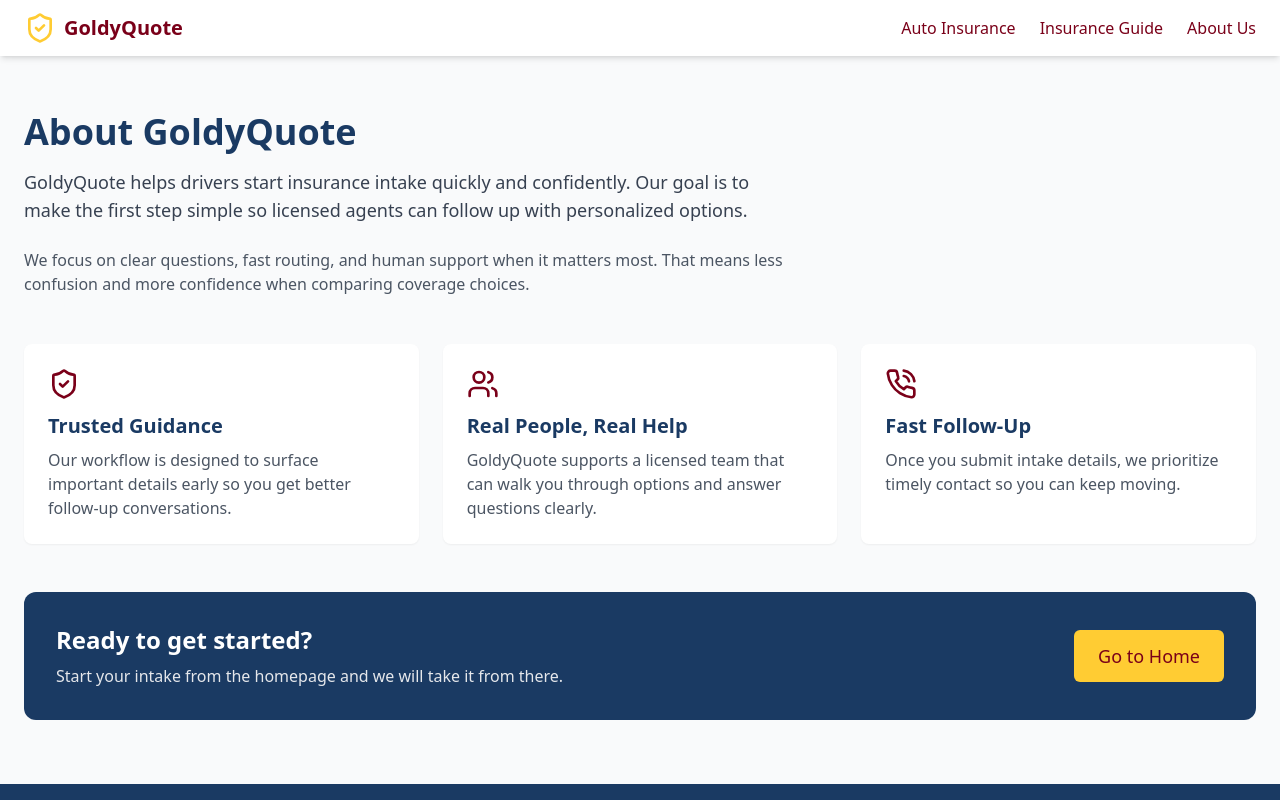
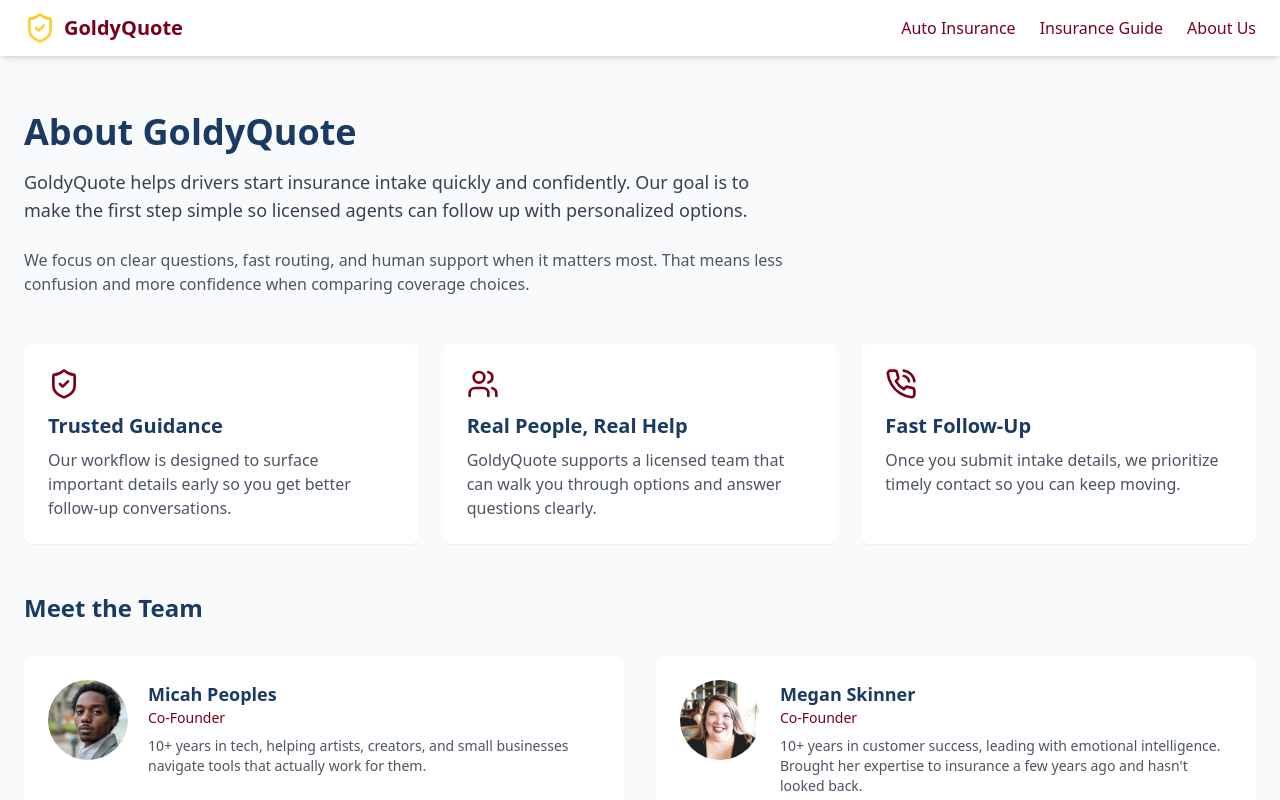
Before and after one commit to micahp/goldy-quote, a React (Vite) app: page /about in a window 1280 px wide. Shown: the top 800 px of the page. Built offline with nearby package versions, Linux system fonts and the light colour scheme.

Commit message:
feat(about): add team section with Micah and Megan bios

```diff
--- a/src/pages/AboutPage.tsx
+++ b/src/pages/AboutPage.tsx
@@ -4,6 +4,8 @@ import { ShieldCheck, Users, PhoneCall } from 'lucide-react';
 import Header from '../components/layout/Header';
 import Footer from '../components/layout/Footer';
 import Button from '../components/common/Button';
+import micahPhoto from '../assets/micah-peoples.jpeg';
+import meganPhoto from '../assets/megan-skinner.jpeg';
 
 const AboutPage: React.FC = () => {
   return (
@@ -52,6 +54,28 @@ const AboutPage: React.FC = () => {
             </article>
           </section>
 
+          <section className="mt-12">
+            <h2 className="text-2xl font-bold text-[#1A3A63] mb-8">Meet the Team</h2>
+            <div className="grid grid-cols-1 md:grid-cols-2 gap-8">
+              <div className="bg-white rounded-lg shadow-sm p-6 flex gap-5 items-start">
+                <img src={micahPhoto} alt="Micah Peoples" className="w-20 h-20 rounded-full object-cover flex-shrink-0" />
+                <div>
+                  <h3 className="text-lg font-semibold text-[#1A3A63]">Micah Peoples</h3>
+                  <p className="text-sm text-[#7A0019] mb-2">Co-Founder</p>
+                  <p className="text-gray-600 text-sm">10+ years in tech, helping artists, creators, and small businesses navigate tools that actually work for them.</p>
+                </div>
+              </div>
+              <div className="bg-white rounded-lg shadow-sm p-6 flex gap-5 items-start">
+                <img src={meganPhoto} alt="Megan Skinner" className="w-20 h-20 rounded-full object-cover flex-shrink-0" />
+                <div>
+                  <h3 className="text-lg font-semibold text-[#1A3A63]">Megan Skinner</h3>
+                  <p className="text-sm text-[#7A0019] mb-2">Co-Founder</p>
+                  <p className="text-gray-600 text-sm">10+ years in customer success, leading with emotional intelligence. Brought her expertise to insurance a few years ago and hasn't looked back.</p>
+                </div>
+              </div>
+            </div>
+          </section>
+
           <section className="mt-12 bg-[#1A3A63] text-white rounded-xl p-8 flex flex-col md:flex-row md:items-center md:justify-between gap-4">
             <div>
               <h2 className="text-2xl font-bold mb-2">Ready to get started?</h2>
```
Also changed, not shown: src/assets/megan-skinner.jpeg (added), src/assets/micah-peoples.jpeg (added).
